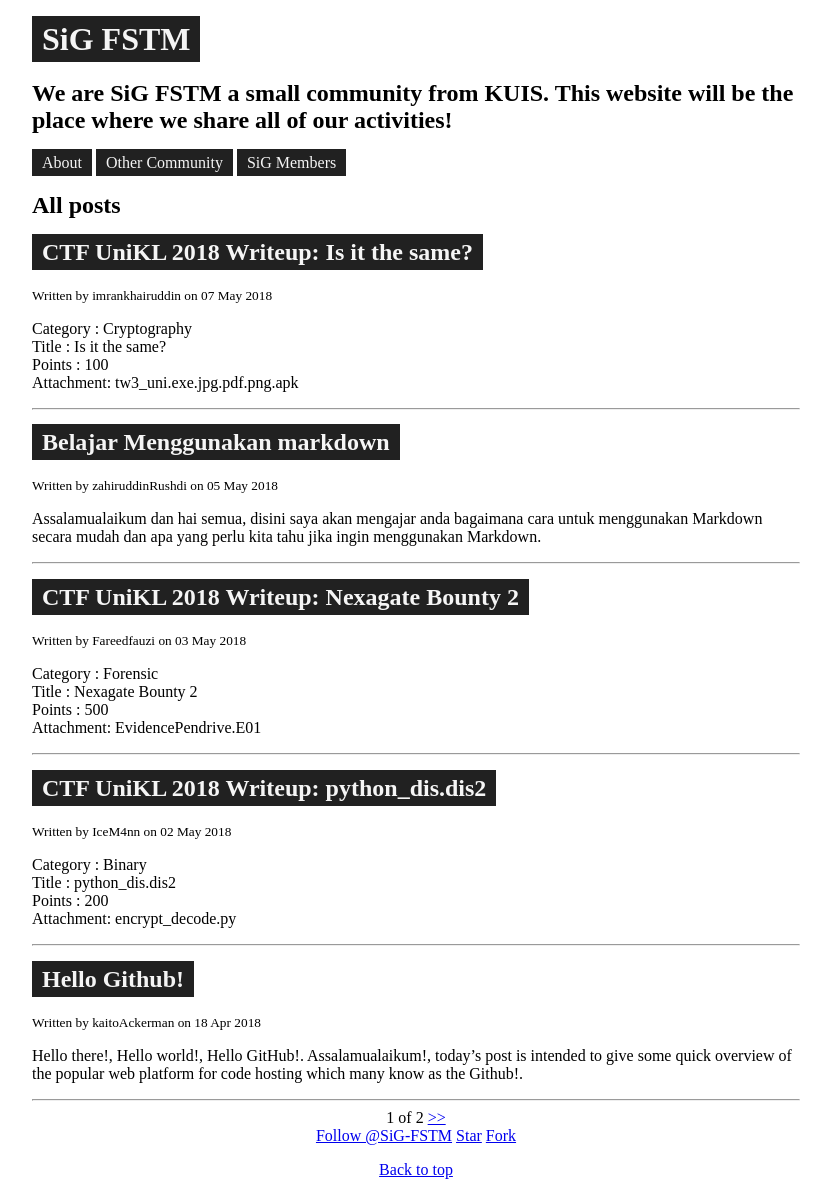
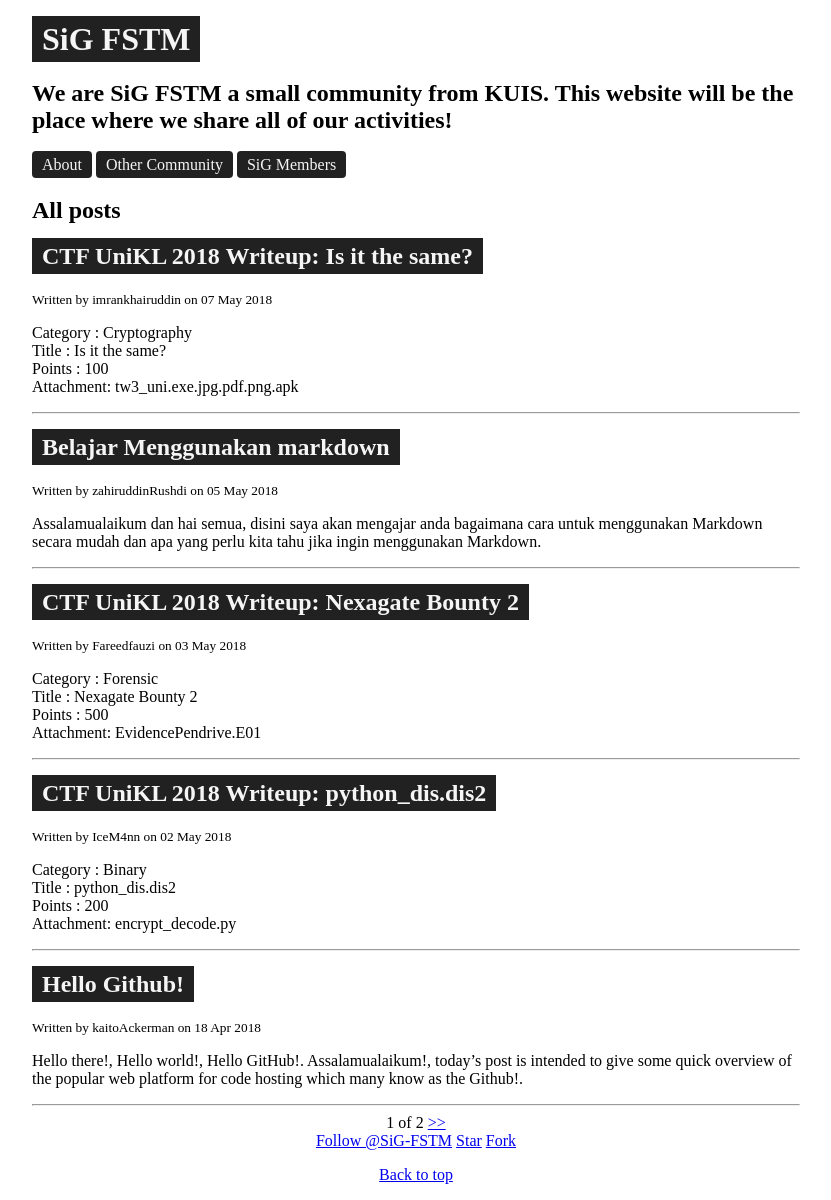
Before and after one commit to SiG-FSTM/sig-fstm.github.io, a Jekyll site: the page built from index.html, in a window 1280 px wide. Shown: the whole page, without its empty margins (224-1055 px from the left). Built offline with Jekyll 4.4.1, drawn with Linux system fonts in a browser that asks for light colours; the list of posts is cut into pages by our own code.

Commit message:
add custom navigation button styles

```diff
--- a/_includes/header.html
+++ b/_includes/header.html
@@ -7,7 +7,7 @@
 			<div>
 				{% for page in site.pages %}
 					{% if page.title %}
-						<a class="nav-menu" href="{{ page.url | prepend: site.baseurl }}">{{ page.title }}</a>
+						<a class="btn nav-menu" href="{{ page.url | prepend: site.baseurl }}">{{ page.title }}</a>
 					{% endif %}
 				{% endfor %}
 			</div>
--- a/assets/css/style.scss
+++ b/assets/css/style.scss
@@ -61,6 +61,21 @@ footer {
 
 /* Buttons ----------------------------------------- */
 
+.btn {
+	line-height: 1.42857143;
+	text-align: center;
+	white-space: nowrap;
+	vertical-align: middle;
+	-ms-touch-action: manipulation;
+		touch-action: manipulation;
+	cursor: pointer;
+	-webkit-user-select: none;
+	   -moz-user-select: none;
+		-ms-user-select: none;
+			user-select: none;
+	border-radius: 4px;
+}
+
 /* Code ----------------------------------------- */
 
 pre {
```
